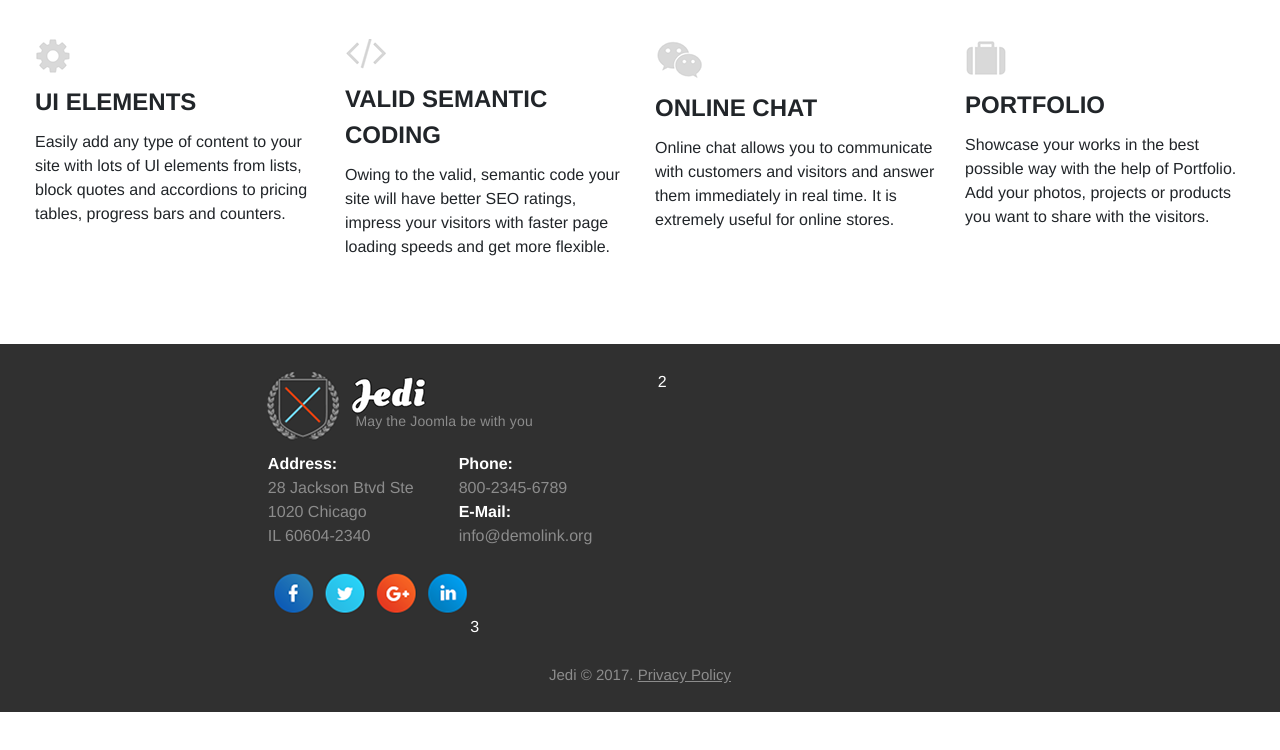
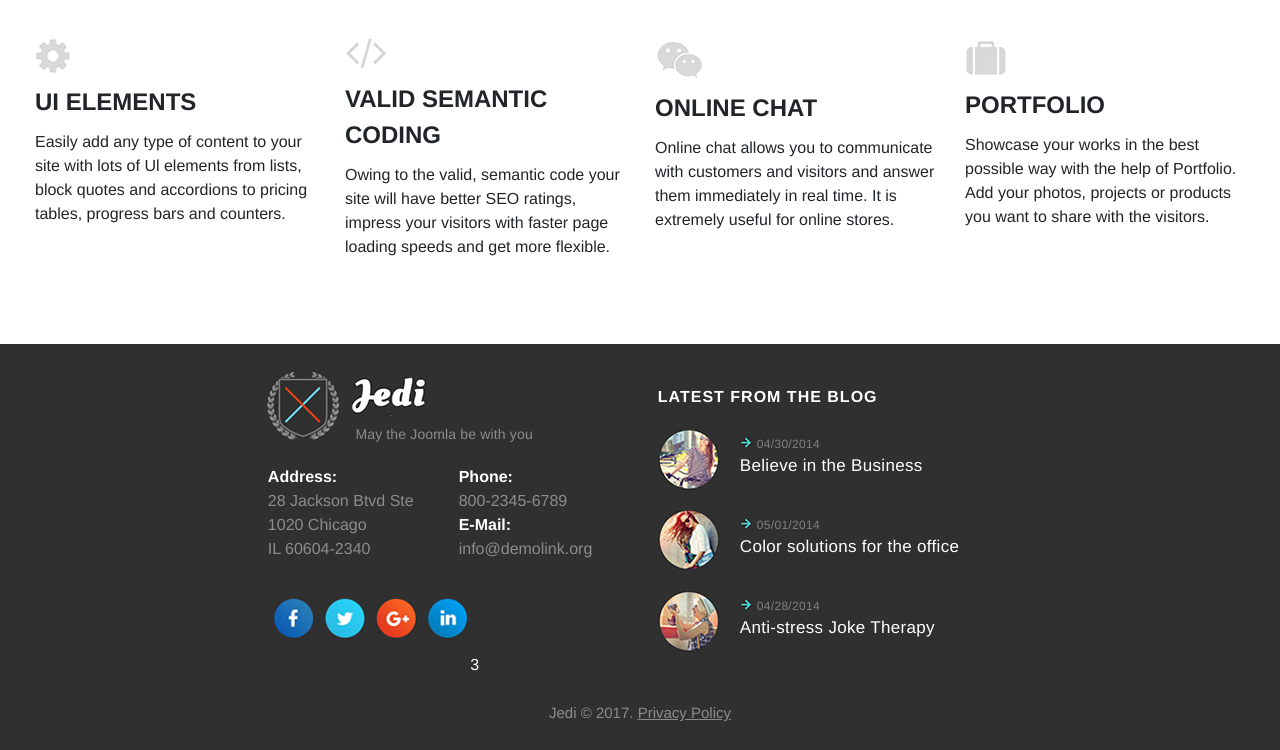
Before and after one commit to diiceas/fd-test, a plain HTML site: page index.html in a window 1280 px wide. Shown: the part 2602-3352 px from the top of the page. Before the commit the page ends 3314 px from the top, so only its background shows below. Drawn offline with nearby package versions, Linux system fonts and the light colour scheme.

Commit message:
update blog section

```diff
--- a/css/footer.css
+++ b/css/footer.css
@@ -70,8 +70,51 @@ footer .bottom {
 }
 
 footer .bottom a {
-  /* color: white; */
   text-decoration: underline;
+}
+
+footer > .top > .middle {
+  padding-top: 15px;
+}
+
+footer > .top > .middle > .title {
+  text-transform: uppercase;
+  font-weight: 600;
+  letter-spacing: 1px;
+  padding-bottom: 10px;
+}
+
+footer > .top > .middle > .blog-description {
+  margin-top: 20px;
+}
+
+footer > .top > .middle > .blog-description > .image {
+  padding-right: 20px;
+}
+
+footer > .top > .middle > .blog-description > .date-title > .date {
+  color: grey;
+  font-size: 12px;
+  letter-spacing: 0.3px;
+  display: block;
+  margin-top: 6px;
+  position: relative;
+  left: 17px;
+}
+
+footer > .top > .middle > .blog-description > .date-title > .date::before {
+  content: '';
+  position: absolute;
+  left: -17px;
+  top: 1px;
+  width: 13px;
+  height: 13px;
+  background-image: url('/assets/blog/arrow.png');
+}
+
+footer > .top > .middle > .blog-description > .date-title > .title {
+  letter-spacing: 0.3px;
+  font-size: 17px;
 }
 
 /* footer .logo-jedi > div.jedi {
--- a/index.html
+++ b/index.html
@@ -128,7 +128,36 @@
             </div>
           </div>
         </div>
-        <div class="middle col-lg-4">2</div>
+        <div class="middle col-lg-4">
+          <span class="title">Latest from the blog</span>
+          <div class="blog-description d-flex justify-content-left flex-row flex-wrap">
+            <div class="image"><img src="/assets/blog/1.png" /></div>
+            <div class="date-title">
+              <span class="date">04/30/2014</span>
+              <span class="title">
+                Believe in the Business
+              </span>
+            </div>
+          </div>
+          <div class="blog-description d-flex justify-content-left flex-row flex-wrap">
+            <div class="image"><img src="/assets/blog/2.png" /></div>
+            <div class="date-title">
+              <span class="date">05/01/2014</span>
+              <span class="title">
+                Color solutions for the office
+              </span>
+            </div>
+          </div>
+          <div class="blog-description d-flex justify-content-left flex-row flex-wrap">
+            <div class="image"><img src="/assets/blog/3.png" /></div>
+            <div class="date-title">
+              <span class="date">04/28/2014</span>
+              <span class="title">
+                Anti-stress Joke Therapy
+              </span>
+            </div>
+          </div>
+        </div>
         <div class="right col-lg-4">3</div>
       </div>
       <div class="bottom text-grey">
```
Also changed, not shown: assets/blog/1.png (added), assets/blog/2.png (added), assets/blog/3.png (added), assets/blog/arrow.png (added).
